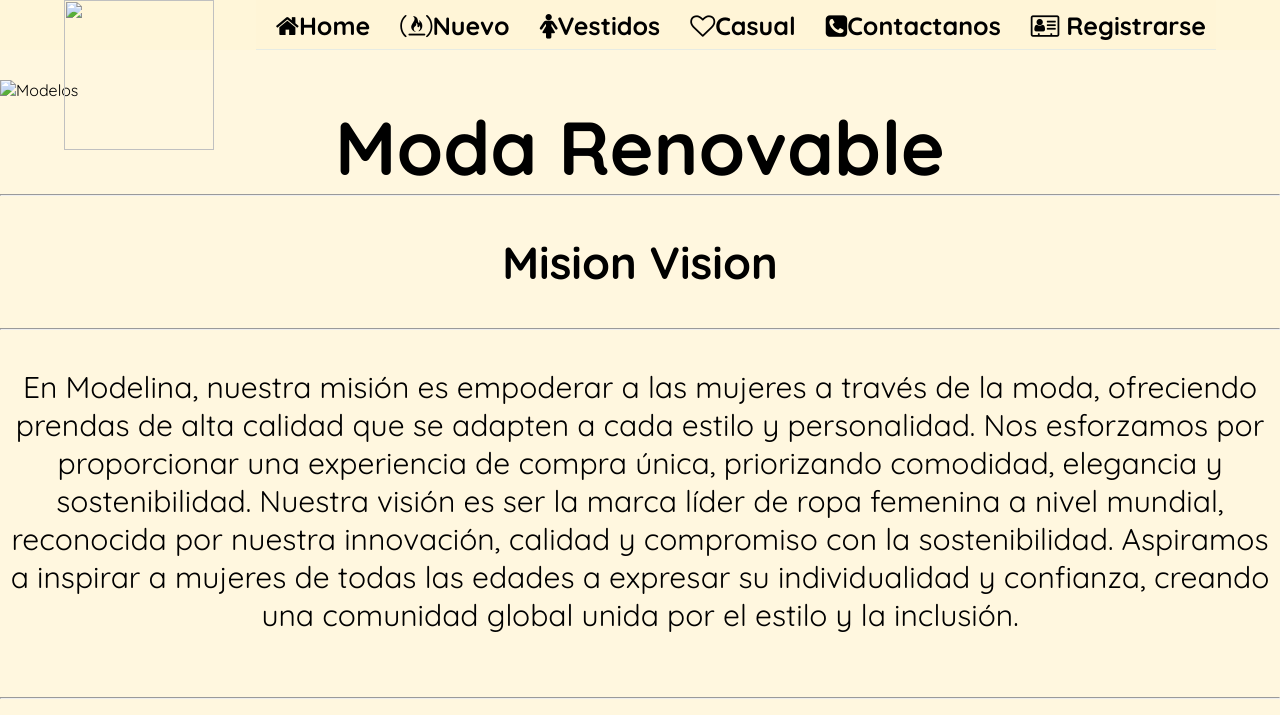
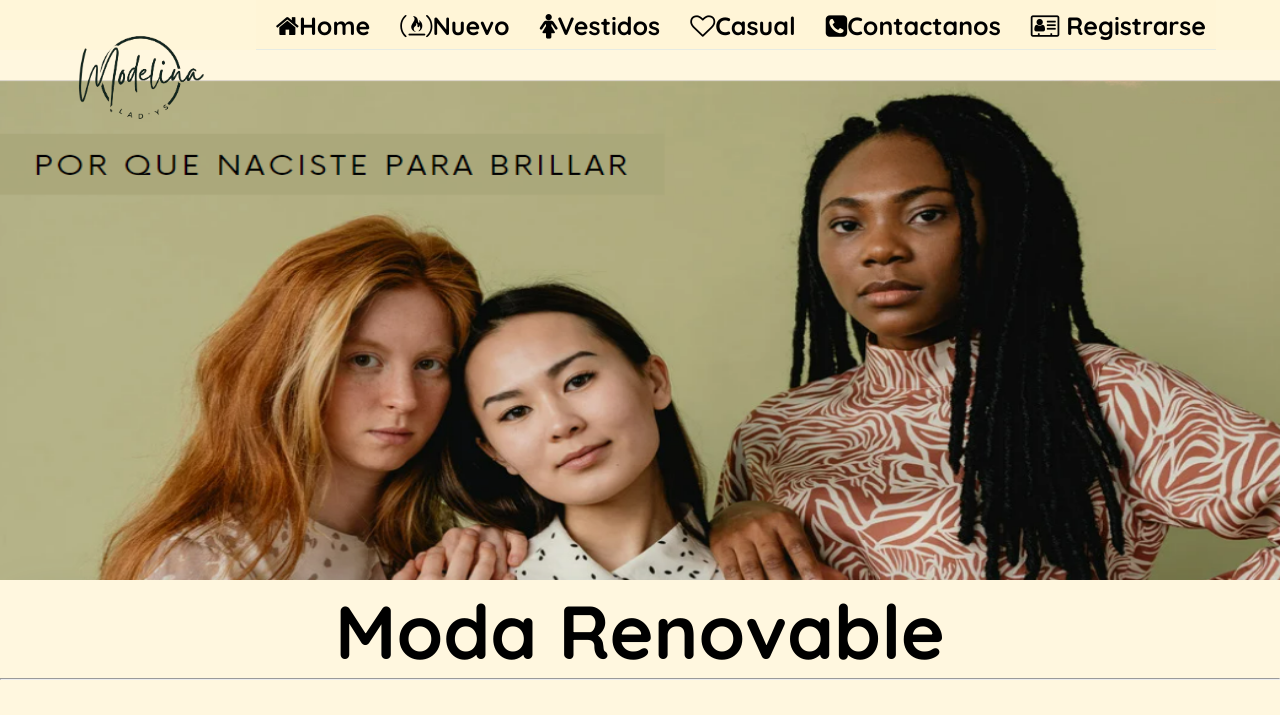
Before and after one commit to jalknKleith/modelina, a plain HTML site: page nuevo.html in a window 1280 px wide. Shown: the top 715 px of the page. Drawn offline with Linux system fonts and the light colour scheme; files that its build step writes are made by us from their sources; files whose address does not match are found by name.

Commit message:
Update nuevo.html

```diff
--- a/nuevo.html
+++ b/nuevo.html
@@ -5,7 +5,7 @@
     <meta name="viewport" content="width=device-width, initial-scale=1.0">
     <link rel="shortcut icon" href="icono.png" type="image/x-icon">
     <link rel="stylesheet" href="https://cdnjs.cloudflare.com/ajax/libs/font-awesome/4.7.0/css/font-awesome.min.css">
-    <link rel="stylesheet" href="css/nuevo.css">
+    <link rel="stylesheet" href="nuevo.css">
     <title>Modelina</title>
 </head>
 <body>
@@ -13,7 +13,7 @@
     <div class="container">
         <input type="checkbox" id="menu_bar">
         <label class="fa fa-bars" for="menu_bar"></label>
-        <img src="img/logotipo2.png" alt="" width="150px" height="150px">
+        <img src="logotipo2.png" alt="" width="150px" height="150px">
         <nav class="menu">
            <b><a href="index.html"><i class="fa fa-home" arial-hidden="true"></i>Home</a></b>
            <b><a href="index.html" href="contactanos.html"><i class="fa fa-free-code-camp"></i>Nuevo</a></b>
@@ -29,7 +29,7 @@
         <br>
         <br>
         <br>
-        <img src="img/banner2.png" alt="Modelos"
+        <img src="banner2.png" alt="Modelos"
                           width="100%" height="500px">
         </section>
         <section class="titulo">
```
